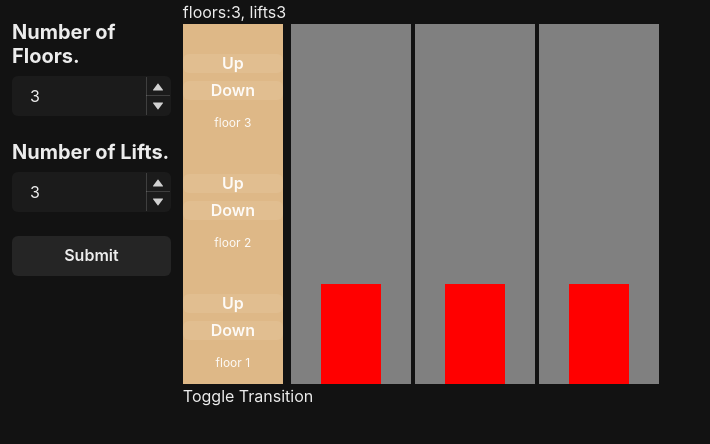
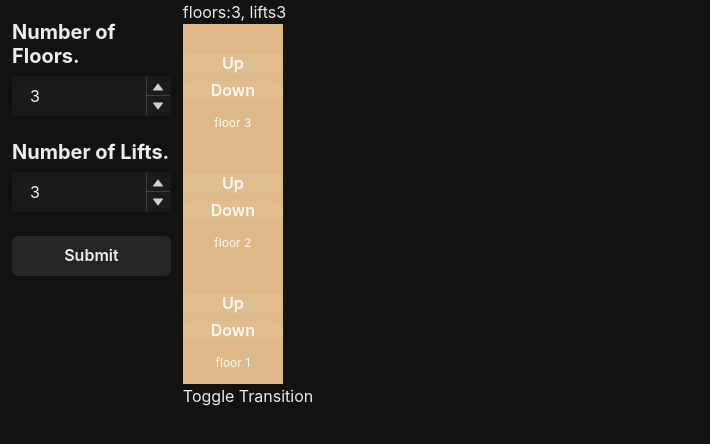
Before and after one commit to AnshJain-Shwalia/Lift-Simulation-Vercel, a React (Vite) app: page / in a window 1280 px wide. Shown: the top 444 px of the page, without its empty margins (0-710 px from the left). Built offline with nearby package versions, Linux system fonts and the light colour scheme.

Commit message:
before deleting the liftStates.

```diff
--- a/src/App.tsx
+++ b/src/App.tsx
@@ -2,7 +2,6 @@ import { Box, Grid, GridItem } from "@chakra-ui/react";
 import InputBar from "./components/InputBar";
 import { useState } from "react";
 import Controller from "./components/Controller";
-
 function App() {
     const [floors, setFloors] = useState(3);
     const [lifts, setLifts] = useState(3);
--- a/src/components/Controller/Controller.tsx
+++ b/src/components/Controller/Controller.tsx
@@ -14,6 +14,7 @@ export type liftState = {
     ohc: number;
     ohcSubState: number;
     movementSubState: number;
+    busy: boolean;
 };
 // state=> 0> stationary 1> moving 2> opening and closing doors
 // movement=> 0> not moving in either direction 1> moving up -1> moving down
@@ -43,6 +44,7 @@ const generateLiftStates = (lifts: number): liftState[] => {
         ohc: 0,
         ohcSubState: 0,
         movementSubState: 0,
+        busy: true,
     };
     let result: liftState[] = [];
     for (let i = 0; i < lifts; i++) {
--- a/src/components/Floor/Floor.tsx
+++ /dev/null
@@ -1,12 +0,0 @@
-import { Box, Text } from "@chakra-ui/react";
-import constants from "../../constants";
-import UpDownButtons from "../UpDownButtons";
-interface Props {
-    floorNumber: number;
-}
-
-const Floor = ({ floorNumber }: Props) => {
-    return <Box height={constants.floorHeight} backgroundColor={"gray"}></Box>;
-};
-
-export default Floor;
--- a/src/components/Floor/index.tsx
+++ /dev/null
@@ -1,3 +0,0 @@
-import Floor from "./Floor";
-
-export default Floor;
--- a/src/components/Lift/Lift.tsx
+++ /dev/null
@@ -1,37 +0,0 @@
-import { liftState } from "../Controller/Controller";
-import constants from "../../constants";
-import { Box } from "@chakra-ui/react";
-import Floor from "../Floor";
-import LiftBox from "../LiftBox";
-
-interface Props {
-    liftS: liftState;
-    floors: number;
-}
-
-// export type liftState = {
-//     floor: number;
-//     state: number;
-//     movement: number;
-//     ohc: number;
-//     ohcSubState: number;
-//     movementSubState: number;
-// };
-
-const Lift = ({ liftS, floors }: Props) => {
-    const floorArray: number[] = new Array(floors).fill(0);
-    return (
-        <Box
-            position={"relative"}
-            height={(constants.floorHeight * floors).toString() + "px"}
-            width={constants.floorWidthInPx}
-        >
-            {floorArray.map((value, index) => {
-                return <Floor key={index} floorNumber={floors - index} />;
-            })}
-            <LiftBox liftS={liftS} floors={floors} />
-        </Box>
-    );
-};
-
-export default Lift;
--- a/src/components/Lift/index.tsx
+++ /dev/null
@@ -1,3 +0,0 @@
-import Lift from "./Lift";
-
-export default Lift;
--- a/src/components/LiftBox/LiftBox.tsx
+++ /dev/null
@@ -1,59 +0,0 @@
-import { Box } from "@chakra-ui/react";
-import { liftState } from "../Controller/Controller";
-import constants from "../../constants";
-
-interface Props {
-    liftS: liftState;
-    floors: number;
-}
-
-// export type liftState = {
-//     floor: number;
-//     state: number;
-//     movement: number;
-//     ohc: number;
-//     ohcSubState: number;
-//     movementSubState: number;
-// };
-
-const calculateTop = (liftS: liftState, floors: number): string => {
-    let pos =
-        (floors - liftS.floor + 1) * constants.floorHeight -
-        constants.liftHeight -
-        liftS.movementSubState *
-            (constants.floorHeight / constants.liftVerticalFramesTotal);
-    return pos.toString() + "px";
-};
-
-const calculateWidth = (liftS: liftState): string => {
-    if (liftS.ohc === 0) {
-        return constants.liftWidthInPx;
-    }
-    if (liftS.ohc === 2) {
-        return "0px";
-    }
-    return (
-        (
-            (constants.liftOpeningFramesTotal - liftS.ohcSubState) *
-            (constants.liftWidth / constants.liftOpeningFramesTotal)
-        ).toString() + "px"
-    );
-};
-
-const LiftBox = ({ liftS, floors }: Props) => {
-    return (
-        <Box
-            position={"absolute"}
-            top={calculateTop(liftS, floors)}
-            left={constants.liftLeftOffSetInPx}
-        >
-            <Box
-                bgColor={"red"}
-                width={calculateWidth(liftS)}
-                height={constants.liftHeightInPx}
-            ></Box>
-        </Box>
-    );
-};
-
-export default LiftBox;
--- a/src/components/LiftBox/index.tsx
+++ /dev/null
@@ -1,3 +0,0 @@
-import LiftBox from "./LiftBox";
-
-export default LiftBox;
--- a/src/components/LiftContainer/LiftContainer.tsx
+++ b/src/components/LiftContainer/LiftContainer.tsx
@@ -1,6 +1,5 @@
 import { Box, HStack } from "@chakra-ui/react";
 import { liftState } from "../Controller/Controller";
-import Lift from "../Lift/Lift";
 import ButtonsPanel from "../ButtonsPanel";
 
 interface Props {
@@ -12,11 +11,6 @@ const LiftContainer = ({ liftStates, floors }: Props) => {
     return (
         <HStack>
             <ButtonsPanel floors={floors} />
-            <HStack spacing={1} wrap={"wrap"}>
-                {liftStates.map((value, index) => (
-                    <Lift liftS={value} key={index} floors={floors} />
-                ))}
-            </HStack>
         </HStack>
     );
 };
--- a/src/constants.ts
+++ b/src/constants.ts
@@ -1,13 +1,6 @@
-const fps = 10;
-const frameTime = 1000 / fps;
 const liftOpeningTime = 1000;
 const liftHoldingTime = 1000;
 const liftPerFloorMovementTime = 2500;
-const liftOpeningFramesTotal = Math.floor(liftOpeningTime / frameTime);
-const liftVerticalFramesTotal = Math.floor(
-    liftPerFloorMovementTime / frameTime
-);
-const liftHoldingFramesTotal = Math.floor(liftHoldingTime / frameTime);
 
 //
 const floorHeight = 120;
@@ -24,11 +17,6 @@ const liftLeftOffSet = (floorWidth - liftWidth) / 2;
 const liftLeftOffSetInPx = liftLeftOffSet.toString() + "px"; // (fw-lw)/2
 
 const constants = {
-    fps: fps,
-    frameTime: frameTime,
-    liftOpeningFramesTotal: liftOpeningFramesTotal,
-    liftVerticalFramesTotal: liftVerticalFramesTotal,
-    liftHoldingFramesTotal: liftHoldingFramesTotal,
     floorHeight: floorHeight,
     floorBaseWidthInPx: floorBaseWidthInPx,
     floorMdWidthInPx: floorMdWidthInPx,
```
